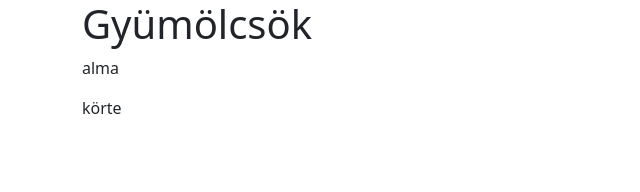
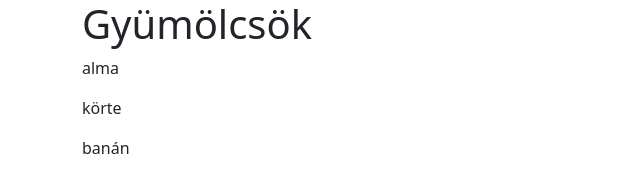
Before and after one commit to suli2022/sI1e_gyumi, a website: page index.html in a window 1280 px wide. Shown: the full height of the page, 0-640 px from the left. Drawn offline with nearby package versions, Linux system fonts and the light colour scheme.

Commit message:
Banán hozzáadva

```diff
--- a/index.html
+++ b/index.html
@@ -12,6 +12,7 @@
         <h1>Gyümölcsök</h1>
         <p>alma</p>
         <p>körte</p>
+        <p>banán</p>
     </div>
 
 </body>
```
